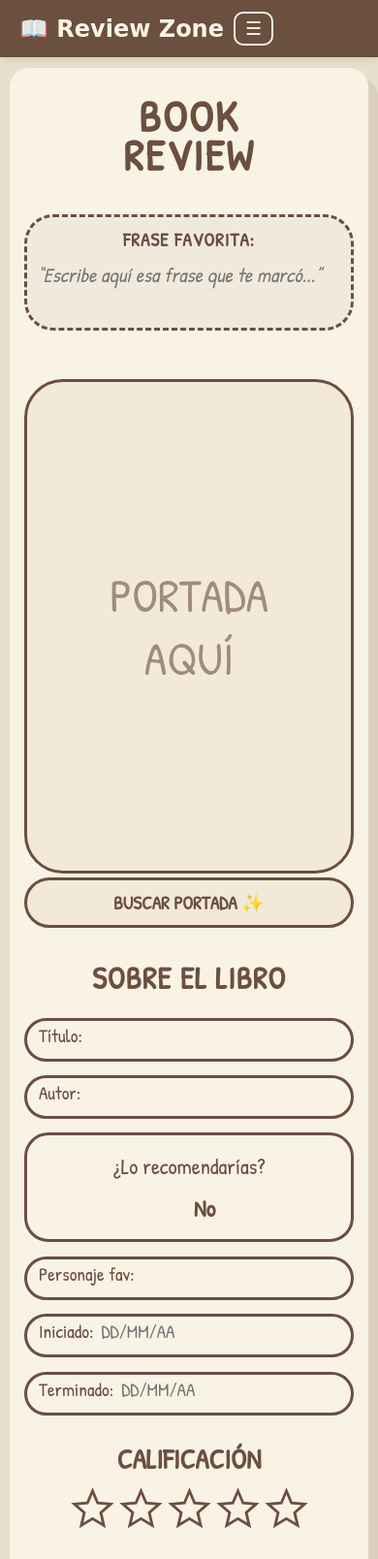
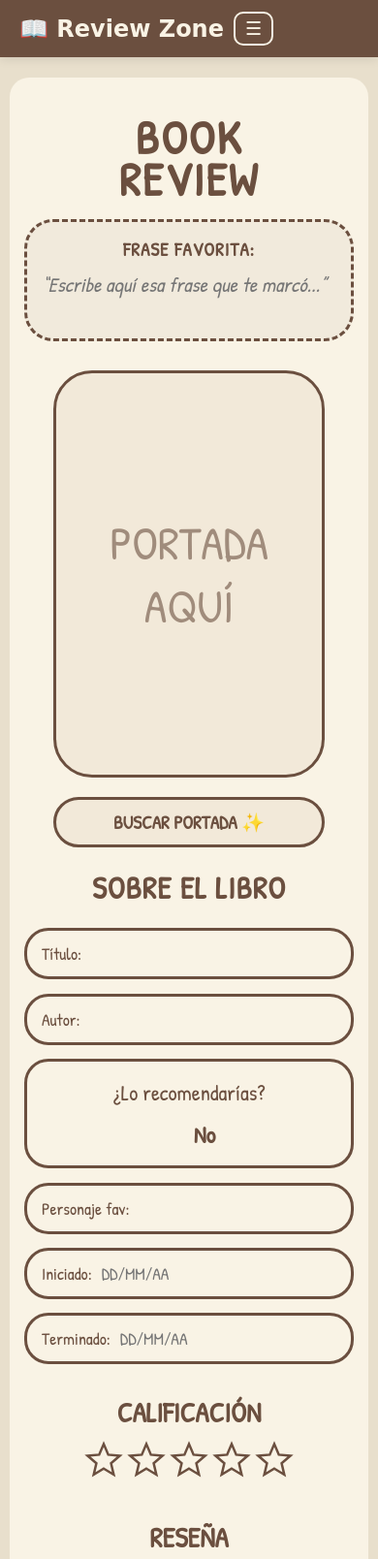
Before and after one commit to BrianDeveloper/book-review-app, a plain HTML site: page index.html in a window 390 px wide. Shown: the top 1608 px of the page at 97% size. Drawn offline with nearby package versions, Linux system fonts and the light colour scheme; a web font is replaced by a local one.

Commit message:
Solución de responsive, orden de mockup y navbar colapsable para móviles

```diff
--- a/index.css
+++ b/index.css
@@ -11,6 +11,12 @@
     box-sizing: border-box;
     margin: 0;
     padding: 0;
+}
+
+html, body {
+    overflow-x: hidden; /* Prevent horizontal scroll globally */
+    width: 100%;
+    position: relative;
 }
 
 body {
@@ -113,12 +119,6 @@ body {
     gap: 10px;
 }
 
-.user-name-label {
-    font-family: var(--font-pill);
-    font-size: 1.1rem;
-    color: var(--bg-color);
-}
-
 .main-title {
     font-size: 5rem;
     line-height: 0.9;
@@ -127,6 +127,7 @@ body {
 
 .quote-container {
     width: 400px;
+    max-width: 100%;
 }
 
 .quote-box {
@@ -792,33 +793,74 @@ body {
         max-width: 100%;
     }
 
+    /* Ajustes de layout general para vista vertical */
+    body {
+        padding: 80px 10px 30px;
+    }
+
+    .journal-page {
+        padding: 40px 15px;
+        border-radius: 20px;
+        width: 100%;
+        max-width: 100%;
+        box-shadow: none; /* Shadow can sometimes cause overflow or look weird on small screens */
+    }
+
+    .journal-header {
+        flex-direction: column;
+        align-items: center;
+        text-align: center;
+        gap: 20px;
+        margin-bottom: 30px;
+    }
+
+    .main-title {
+        font-size: 3rem;
+        word-break: normal;
+    }
+
+    .quote-container {
+        width: 100%;
+        order: 2; /* In mockup: Title -> Quote -> Cover */
+    }
+
+    .quote-box {
+        height: auto;
+        min-height: 100px;
+        padding: 15px;
+    }
+
     .main-content {
         grid-template-columns: 1fr;
-        gap: 25px;
-    }
-
-    .main-title {
-        font-size: 2.8rem;
-        word-break: break-all; /* Evita que títulos largos rompan el ancho */
-    }
-
-    .quote-container {
+        gap: 30px;
         width: 100%;
-        max-width: 100%;
-    }
-
-    .quote-box {
-        height: auto;
-        min-height: 120px;
-        padding: 10px;
+    }
+
+    .content-left {
+        display: flex;
+        flex-direction: column;
+        width: 100%;
     }
 
     .photo-box {
         width: 100%;
-        max-width: 100%; /* Permite que se encoja */
+        max-width: 280px;
         height: auto;
-        aspect-ratio: 2/3; /* Mantiene proporción sin altura fija */
+        aspect-ratio: 2/3;
         margin: 0 auto 20px auto;
+        order: 3; /* Title -> Quote -> Cover */
+    }
+
+    .journal-btn {
+        width: 100%;
+        max-width: 280px;
+        margin: 0 auto 20px auto;
+        order: 4;
+    }
+
+    .about-section {
+        order: 5;
+        width: 100%;
     }
 
     .about-section .pill-inputs {
@@ -828,78 +870,58 @@ body {
     }
 
     .pill-input {
-        padding: 0 12px;
-        gap: 8px;
-        min-height: 45px;
+        padding: 10px 15px;
+        gap: 10px;
+        min-height: 40px;
         width: 100%;
     }
 
     .pill-input label,
-    .pill-input input,
-    .pill-input textarea {
+    .pill-input textarea,
+    .pill-input input {
+        font-size: 1.1rem;
+    }
+
+    .pill-input label {
+        min-width: fit-content;
+    }
+
+    /* ESTRELLAS: Prevent overflow at 320px */
+    .star-rating {
+        gap: 4px;
+        flex-wrap: nowrap;
+        width: 100%;
+        justify-content: center;
+    }
+
+    .star-cell, .star-svg {
+        width: 40px;
+        height: 40px;
+    }
+
+    .review-box {
+        height: 350px;
+        border-radius: 20px;
+    }
+
+    .review-box textarea {
         font-size: 1.2rem;
-    }
-
-    /* ESTRELLAS: Factor crítico de desbordamiento */
-    .star-rating {
-        gap: 5px;
-    }
-
-    .star-cell {
-        width: 45px; /* Reducido de 60px para que 5 quepan en ~250px */
-        height: 45px;
-    }
-
-    .star-svg {
-        width: 45px;
-        height: 45px;
-    }
-
-    .review-box {
-        height: auto;
-        min-height: 300px;
-        border-radius: 20px;
-        width: 100%;
-    }
-
-    .review-box textarea {
-        font-size: 1.3rem; /* Ligeramente más pequeño */
         line-height: 30px;
-        background-position: 0 18px;
+        background-position: 0 16px;
         background-size: 100% 30px;
-        padding: 15px;
-    }
-
-    .music-section {
-        margin-top: 10px;
-        padding: 12px;
-        width: 100%;
-    }
-
-    .music-input-group {
-        flex-direction: column;
-        width: 100%;
-    }
-
-    #music-link {
-        width: 100%;
-    }
-
-    /* Botones de acción */
+        padding: 20px;
+    }
+
     .action-footer {
         flex-direction: column;
-        align-items: stretch;
-        gap: 0.8rem;
         padding: 0 10px;
-        margin-top: 20px;
-        width: 100%;
+        gap: 15px;
     }
 
     .share-btn {
         width: 100%;
         justify-content: center;
         font-size: 1.1rem;
-        padding: 10px 15px;
     }
 
     /* Navbar colapsable */
@@ -915,13 +937,14 @@ body {
         padding: 10px 20px 12px;
         background-color: var(--border-color);
         border-top: 1px solid rgba(0, 0, 0, 0.1);
-        display: none;
+        display: none; /* Oculto por defecto en móvil */
         justify-content: flex-end;
         gap: 8px;
+        z-index: 1001;
     }
 
     .navbar.nav-open .user-auth-section {
-        display: flex;
+        display: flex; /* Se muestra al abrir el menú */
         flex-wrap: wrap;
     }
 
--- a/script.js
+++ b/script.js
@@ -1058,21 +1058,19 @@ document.addEventListener('DOMContentLoaded', () => {
 
     if (registerBtn) registerBtn.addEventListener('click', () => openModal('register'));
 
-
-
     // Toggle navbar en pantallas pequeñas
-
     if (navToggle && navbar) {
-
         navToggle.addEventListener('click', () => {
-
             navbar.classList.toggle('nav-open');
-
-        });
-
+        });
+
+        // Cerrar el menú al clickear cualquier botón dentro (mejor UX en móviles)
+        navbar.querySelectorAll('.mini-btn').forEach(btn => {
+            btn.addEventListener('click', () => {
+                navbar.classList.remove('nav-open');
+            });
+        });
     }
-
-
 
     closeModalElements.forEach(el => el.addEventListener('click', () => {
 
```
